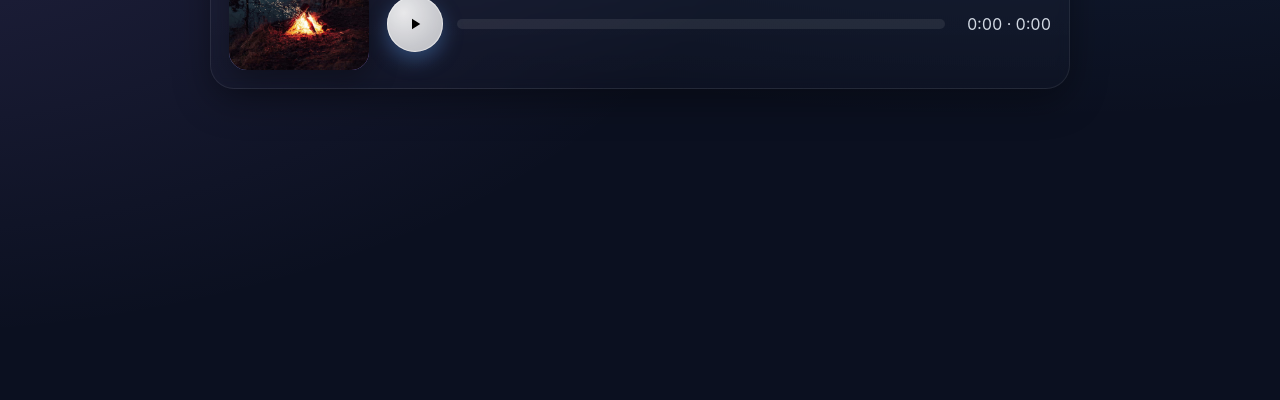
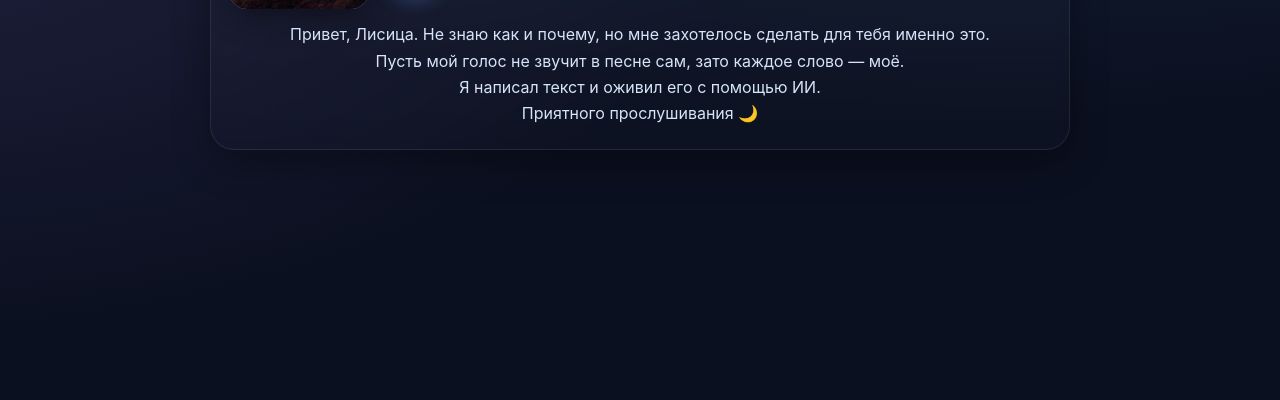
Before and after one commit to alekseevgithub/dyshi, a plain HTML site: page index.html in a window 1280 px wide. Shown: the part 400-800 px from the top of the page. Drawn offline with Linux system fonts and the light colour scheme.

Commit message:
Update index.html

```diff
--- a/index.html
+++ b/index.html
@@ -12,15 +12,48 @@
   <style>
     :root{--bg:#0b1020;--card:#0f162b;--text:#e2e8f0;--muted:#9aa7b9;--ring:#93c5fd;--grad1:#60a5fa;--grad2:#a78bfa}
     *{box-sizing:border-box}
-    body{margin:0;font-family:Inter,system-ui,-apple-system,Segoe UI,Roboto,Arial,sans-serif;background:radial-gradient(1200px 600px at 80% -10%,rgba(96,165,250,.18),transparent),radial-gradient(900px 500px at -10% 30%,rgba(167,139,250,.15),transparent),var(--bg);color:var(--text);min-height:100vh;display:grid;place-items:center;-webkit-font-smoothing:antialiased}
-    .card{width:min(92vw,860px);background:linear-gradient(180deg,rgba(255,255,255,.03),rgba(255,255,255,.01));border:1px solid rgba(255,255,255,.08);backdrop-filter:blur(6px);border-radius:24px;padding:18px;box-shadow:0 12px 36px rgba(0,0,0,.35);}
+    body{
+      margin:0;
+      font-family:Inter,system-ui,-apple-system,Segoe UI,Roboto,Arial,sans-serif;
+      background:radial-gradient(1200px 600px at 80% -10%,rgba(96,165,250,.18),transparent),
+                 radial-gradient(900px 500px at -10% 30%,rgba(167,139,250,.15),transparent),
+                 var(--bg);
+      color:var(--text);
+      min-height:100vh;
+      display:grid;
+      place-items:center;
+      -webkit-font-smoothing:antialiased;
+    }
+    .card{
+      width:min(92vw,860px);
+      background:linear-gradient(180deg,rgba(255,255,255,.03),rgba(255,255,255,.01));
+      border:1px solid rgba(255,255,255,.08);
+      backdrop-filter:blur(6px);
+      border-radius:24px;
+      padding:18px;
+      box-shadow:0 12px 36px rgba(0,0,0,.35);
+    }
     .row{display:flex;gap:18px;align-items:center}
-    .art{width:140px;height:140px;border-radius:18px;background:linear-gradient(135deg,var(--grad1),var(--grad2));overflow:hidden;flex-shrink:0;box-shadow:0 10px 28px rgba(0,0,0,.35)}
+    .art{
+      width:140px;height:140px;border-radius:18px;
+      background:linear-gradient(135deg,var(--grad1),var(--grad2));
+      overflow:hidden;flex-shrink:0;
+      box-shadow:0 10px 28px rgba(0,0,0,.35)
+    }
     .art img{width:100%;height:100%;object-fit:cover;display:block}
     .content{flex:1;min-width:0}
     .songtitle{margin:6px 6px 12px 6px;text-align:left;font-weight:700;letter-spacing:.2px}
     .controls{display:flex;align-items:center;gap:14px}
-    .play{--size:56px;display:inline-grid;place-items:center;width:var(--size);height:var(--size);border-radius:50%;border:0;cursor:pointer;background:radial-gradient(70% 70% at 30% 30%,rgba(255,255,255,.9),rgba(255,255,255,.75));color:#0a1222;box-shadow:0 8px 20px rgba(96,165,250,.35), inset 0 0 0 1px rgba(255,255,255,.5);transition:transform .08s ease, box-shadow .2s ease}
+    .play{
+      --size:56px;
+      display:inline-grid;place-items:center;
+      width:var(--size);height:var(--size);
+      border-radius:50%;border:0;cursor:pointer;
+      background:radial-gradient(70% 70% at 30% 30%,rgba(255,255,255,.9),rgba(255,255,255,.75));
+      color:#0a1222;
+      box-shadow:0 8px 20px rgba(96,165,250,.35), inset 0 0 0 1px rgba(255,255,255,.5);
+      transition:transform .08s ease, box-shadow .2s ease;
+    }
     .play:hover{box-shadow:0 10px 26px rgba(96,165,250,.45), inset 0 0 0 1px rgba(255,255,255,.6)}
     .play:active{transform:translateY(1px) scale(.99)}
     .play:focus-visible{outline:2px solid var(--ring);outline-offset:3px}
@@ -33,6 +66,28 @@
       .row{align-items:stretch}
       .art{width:110px;height:110px}
       .play{--size:54px}
+    }
+
+    /* --- сообщение под плеером, ближе и медленнее --- */
+    .message{
+      max-width:720px;
+      margin:12px auto 4px;   /* ближе к плееру */
+      text-align:center;
+      color:#dbeafe;
+      font-size:16px;
+      line-height:1.65;
+      opacity:.98;
+    }
+    .message .line{
+      display:block;
+      opacity:0;
+      transform:translateY(4px); /* меньшее смещение */
+    }
+    .message .line.reveal{
+      animation:fadeUp 1s ease-out forwards; /* медленнее анимация */
+    }
+    @keyframes fadeUp{
+      to{opacity:1;transform:translateY(0)}
     }
   </style>
 </head>
@@ -56,9 +111,17 @@
         </div>
       </div>
     </div>
+
+    <!-- Сообщение теперь прямо внутри карточки, под плеером -->
+    <div class="message" id="message">
+      <span class="line">Привет, Лисица. Не знаю как и почему, но мне захотелось сделать для тебя именно это.</span>
+      <span class="line">Пусть мой голос не звучит в песне сам, зато каждое слово — моё.</span>
+      <span class="line">Я написал текст и оживил его с помощью ИИ.</span>
+      <span class="line">Приятного прослушивания 🌙</span>
+    </div>
   </section>
 
-  <audio id="audio" preload="metadata" src="./song.mp3"></audio>
+  <audio id="audio" preload="metadata" src="./audio/song.mp3"></audio>
 
   <script>
     const audio=document.getElementById('audio');
@@ -70,7 +133,6 @@
 
     const fmt=s=>{s=Math.floor(s||0);const m=(s/60)|0;const ss=String(s%60).padStart(2,'0');return m+':'+ss;};
 
-    let playing=false;
     function setIcon(paused){
       playBtn.innerHTML = paused
         ? '<svg class="icon" viewBox="0 0 24 24" aria-hidden="true"><path d="M8 5v14l11-7-11-7z"/></svg>'
@@ -90,6 +152,15 @@
     });
     seek.addEventListener('input', ()=>{ audio.currentTime=(seek.value/100)*(audio.duration||0); });
     document.addEventListener('visibilitychange', ()=>{ if(document.hidden && !audio.paused){ audio.pause(); setIcon(true); } });
+
+    // --- мягкое поочерёдное появление строк, медленнее ---
+    document.addEventListener('DOMContentLoaded', ()=>{
+      const lines = document.querySelectorAll('#message .line');
+      lines.forEach((el, i)=>{
+        el.style.animationDelay = (0.6 * i) + 's'; // медленнее шаг (было 0.25s)
+        requestAnimationFrame(()=> el.classList.add('reveal'));
+      });
+    });
   </script>
 </body>
 </html>
```
